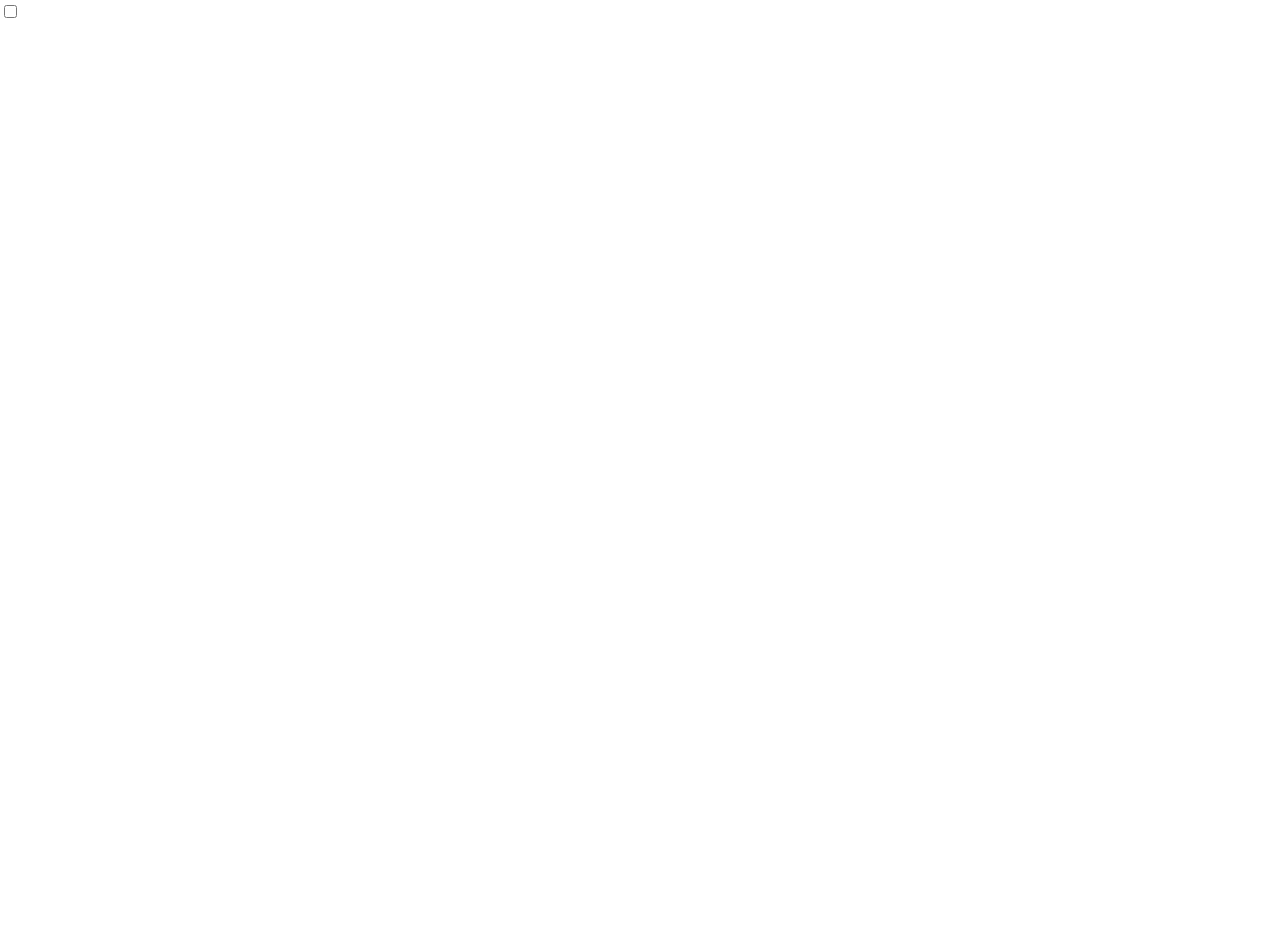
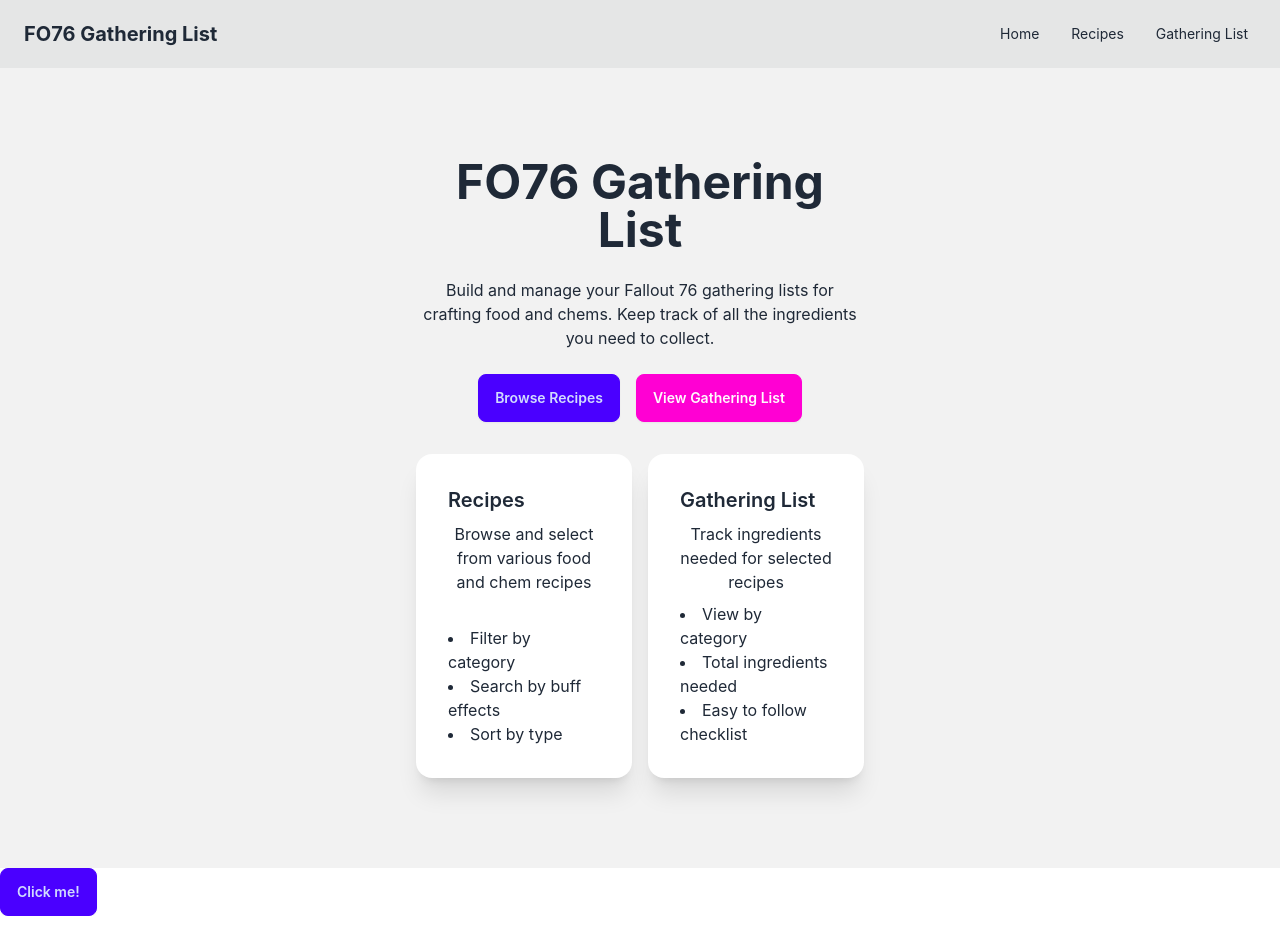
Before and after one commit to TwistedTabby/Fallout_76-Recipe-Gathering-List-Builder, a React (Vite) app: page / in a window 1280 px wide. Shown: the top 952 px of the page. After the commit the page ends 916 px from the top, so only its background shows below. Built offline with nearby package versions, Linux system fonts and the light colour scheme.

Commit message:
successful CF deploy

```diff
--- a/package.json
+++ b/package.json
@@ -29,6 +29,10 @@
     "@types/react": "^18.2.55",
     "@types/react-dom": "^18.2.19",
     "@vitejs/plugin-react": "^4.2.1",
+    "tailwindcss": "^3.4.1",
+    "postcss": "^8.4.35",
+    "autoprefixer": "^10.4.17",
+    "daisyui": "^4.7.2",
     "typescript": "^5.3.3",
     "vite": "^5.1.0"
   }
--- /dev/null
+++ b/postcss.config.cjs
@@ -0,0 +1,6 @@
+module.exports = {
+  plugins: {
+    tailwindcss: {},
+    autoprefixer: {},
+  },
+}
--- /dev/null
+++ b/postcss.config.js
@@ -0,0 +1,6 @@
+export default {
+  plugins: {
+    tailwindcss: {},
+    autoprefixer: {},
+  },
+}
--- a/src/App.tsx
+++ b/src/App.tsx
@@ -11,6 +11,9 @@ function App() {
           {/* Other routes will be added here */}
         </Route>
       </Routes>
+      <div>
+        <button className="btn btn-primary">Click me!</button>
+      </div>
     </Router>
   );
 }
--- a/src/index.css
+++ b/src/index.css
@@ -1,3 +1,7 @@
+@tailwind base;
+@tailwind components;
+@tailwind utilities;
+
 :root {
   font-family: Inter, system-ui, Avenir, Helvetica, Arial, sans-serif;
   line-height: 1.5;
--- /dev/null
+++ b/tailwind.config.js
@@ -0,0 +1,14 @@
+/** @type {import('tailwindcss').Config} */
+export default {
+  content: [
+    "./index.html",
+    "./src/**/*.{js,ts,jsx,tsx}",
+  ],
+  theme: {
+    extend: {},
+  },
+  plugins: [require("daisyui")],
+  daisyui: {
+    themes: ["light", "dark", "cupcake"],
+  },
+}
```
Also changed, not shown: 1 other file (tests, documents, lock files or other folders).
